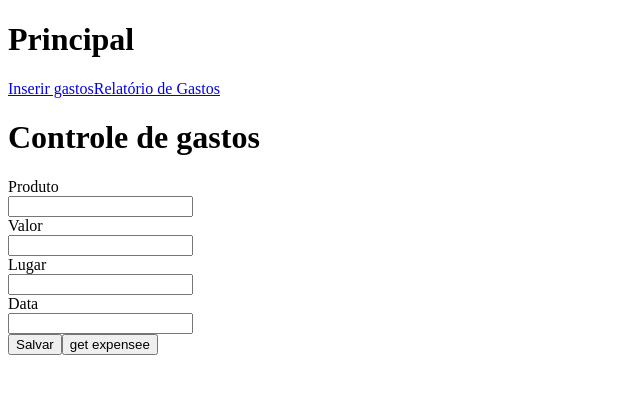
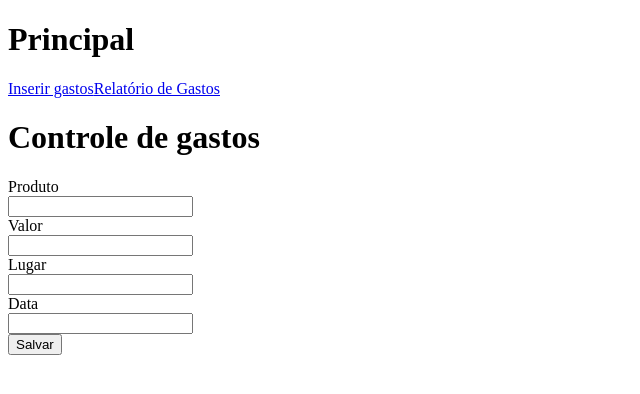
Before and after one commit to tiagodsza/controle-de-gastos-frontend, a Vue app: page /#/create in a window 1280 px wide. Shown: the top 394 px of the page, without its empty margins (0-640 px from the left). Built offline with nearby package versions, Linux system fonts and the light colour scheme.

Commit message:
Fixed the value of api

```diff
--- a/src/CreateExpence.vue
+++ b/src/CreateExpence.vue
@@ -12,7 +12,6 @@
     <span>Data</span><br />
     <input type="text" v-model="expense.date"><br />
     <button v-on:click="onSave()">Salvar</button>
-     <button v-on:click="getExpenses()">get expensee</button>
   </div>
 </template>
 
--- a/src/GetExpenses.vue
+++ b/src/GetExpenses.vue
@@ -4,7 +4,6 @@
         <ul>
             <li v-for="expense of this.expenses" :key=expense.id >
                 Name: {{expense.name}}  Lugar:  {{ expense.place}} Valor:R${{ expense.amount}}
-
             </li>
         </ul>
     </div>
--- a/src/support/controle_gastos_api.js
+++ b/src/support/controle_gastos_api.js
@@ -1,11 +1,9 @@
 import axios from 'axios';
 
-const baseURL = 'http://127.0.0.1:8000';
+const baseURL = 'http://127.0.0.1:3000';
 
 const controle_gastos_api = axios.create({
   baseURL
 });
 
-
-
 export default controle_gastos_api;
```
Also changed, not shown: 1 other file (tests, documents, lock files or other folders).
